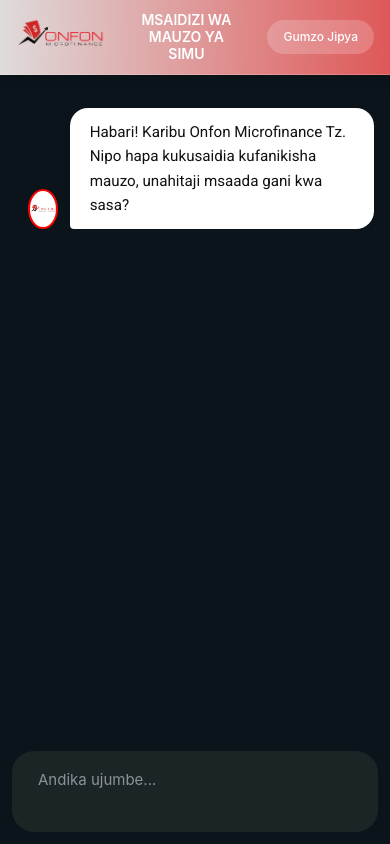
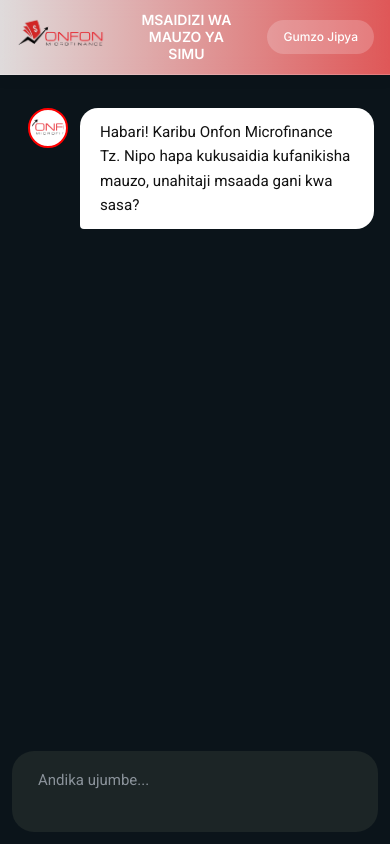
Before and after one commit to omaryomollo15/chat, a plain HTML site: page index.html in a window 390 px wide. Drawn offline with nearby package versions, Linux system fonts and the light colour scheme; a web font is replaced by a local one.

```diff
--- a/styles.css
+++ b/styles.css
@@ -1,12 +1,17 @@
+
+/* Import Google Fonts for Inter (headers) and Roboto (body) */
+@import url('https://fonts.googleapis.com/css2?family=Inter:wght@400;500;600;700&family=Roboto:wght@400;500&display=swap');
 
 *, *::before, *::after {
     box-sizing: border-box;
 }
+
 html {
     overflow: hidden;
 }
+
 body {
-    font-family: 'SF Pro Display', 'Inter', -apple-system, BlinkMacSystemFont, 'Segoe UI', Roboto, sans-serif;
+    font-family: 'Roboto', -apple-system, BlinkMacSystemFont, 'Segoe UI', sans-serif;
     margin: 0;
     padding: 0;
     background: #ffffff;
@@ -18,6 +23,12 @@
     line-height: 1.6;
     animation: fadeIn 0.6s ease-out;
 }
+
+@keyframes fadeIn {
+    from { opacity: 0; transform: translateY(10px); }
+    to { opacity: 1; transform: translateY(0); }
+}
+
 #chat-app {
     flex-grow: 1;
     display: flex;
@@ -29,6 +40,7 @@
     overflow: hidden;
     height: 100dvh;
 }
+
 #header {
     position: fixed;
     top: 0;
@@ -47,20 +59,29 @@
     flex-wrap: wrap;
     gap: 1rem;
     border-bottom: 1px solid rgba(255, 255, 255, 0.2);
-    font-family: 'SF Pro Display', sans-serif;
+    font-family: 'Inter', sans-serif;
     font-weight: 600;
     box-shadow: 0 4px 12px rgba(0, 0, 0, 0.08);
     z-index: 50;
+    animation: slideInHeader 0.5s ease-out;
 }
+
+@keyframes slideInHeader {
+    from { transform: translate(-50%, -20px); opacity: 0; }
+    to { transform: translate(-50%, 0); opacity: 1; }
+}
+
 #header span {
     font-size: clamp(1.25rem, 4vw, 1.75rem);
     flex: 1;
     text-align: center;
     transition: transform 0.3s ease;
 }
+
 #header img {
     max-height: clamp(2rem, 10vw, 4rem);
 }
+
 #new-chat-button {
     background: rgba(255, 255, 255, 0.2);
     color: #ffffff;
@@ -68,10 +89,17 @@
     border-radius: 1.5rem;
     padding: clamp(0.5rem, 2vw, 0.75rem) clamp(1rem, 3vw, 1.5rem);
     font-size: clamp(0.75rem, 2.5vw, 0.875rem);
-    font-family: 'SF Pro Display', sans-serif;
+    font-family: 'Inter', sans-serif;
     font-weight: 500;
     cursor: pointer;
+    transition: transform 0.2s ease, background 0.2s ease;
 }
+
+#new-chat-button:hover {
+    transform: scale(1.05);
+    background: rgba(255, 255, 255, 0.3);
+}
+
 #chat-container {
     flex-grow: 1;
     display: flex;
@@ -80,6 +108,7 @@
     overflow: hidden;
     padding-top: clamp(5rem, 15vw, 6.5rem);
 }
+
 #chat-messages {
     flex-grow: 1;
     overflow-y: auto;
@@ -87,23 +116,36 @@
     scrollbar-width: none;
     background: #0B141A;
 }
+
 #chat-messages::-webkit-scrollbar {
     display: none;
 }
+
 .message {
     display: flex;
     align-items: flex-end;
     margin: 0.75rem 0;
+    animation: slideInMessage 0.3s ease-out;
 }
+
+@keyframes slideInMessage {
+    from { opacity: 0; transform: translateY(10px); }
+    to { opacity: 1; transform: translateY(0); }
+}
+
 [dir="rtl"] .message {
     flex-direction: row-reverse;
 }
+
 .user-message {
     justify-content: flex-end;
 }
+
 .bot-message {
     justify-content: flex-start;
+    align-items: flex-start; /* Align logo and message top for consistency */
 }
+
 .message-content {
     max-width: 75%;
     padding: 0.75rem 1.25rem;
@@ -113,54 +155,80 @@
     line-height: 1.6;
     white-space: pre-wrap;
 }
+
 .user-message .message-content {
     background: #F38E8E;
     color: #121212;
     border-bottom-right-radius: 4px;
 }
+
 .bot-message .message-content {
     background: #ffffff;
     color: #121212;
     border-bottom-left-radius: 4px;
 }
+
 .price-table {
     width: 100%;
     border-collapse: collapse;
     color: #E0E0E0;
     border-radius: 12px;
     background: #1C2526;
+    animation: fadeInTable 0.5s ease-out;
 }
+
+@keyframes fadeInTable {
+    from { opacity: 0; }
+    to { opacity: 1; }
+}
+
 .price-table th,
 .price-table td {
     padding: 1rem;
     text-align: left;
     border-bottom: 1px solid #2A2F32;
 }
+
 .price-table th {
     background: #F38E8E;
     color: #121212;
     font-weight: 600;
 }
+
 .price-table-container {
     overflow-x: auto;
     margin: 0.75rem 0;
 }
+
 .profile-circle {
     width: 3rem;
     height: 3rem;
     border-radius: 50%;
     margin: 0 0.75rem;
+    flex-shrink: 0; /* Prevent shrinking due to long messages */
+    display: flex;
+    align-items: center;
+    justify-content: center;
+    animation: scaleIn 0.3s ease-out;
 }
+
 .bot-message .profile-circle {
     background: #ffffff;
     border: 2px solid #ff0000;
 }
+
 .profile-circle img {
-    width: 100%;
-    height: 100%;
-    object-fit: contain;
+    width: 2.5rem; /* Fixed size to maintain shape */
+    height: 2.5rem;
+    object-fit: cover; /* Ensures image fills without distortion */
     border-radius: 50%;
 }
+
+@keyframes scaleIn {
+    from { transform: scale(0.8); opacity: 0; }
+    to { transform: scale(1); opacity: 1; }
+}
+
 .input-wrapper {
     position: sticky;
     bottom: 0;
@@ -170,7 +238,13 @@
     background: #1C2526;
     border-radius: 22px;
     padding: 0.5rem;
+    transition: transform 0.2s ease;
 }
+
+.input-wrapper:focus-within {
+    transform: scale(1.02);
+}
+
 #user-input {
     width: 100%;
     border: none;
@@ -183,10 +257,13 @@
     resize: none;
     min-height: 2.5rem;
     max-height: 8rem;
+    font-family: 'Roboto', sans-serif;
 }
+
 #user-input::placeholder {
     color: #8A929A;
 }
+
 #send-button {
     display: none;
     background: #F38E8E;
@@ -198,10 +275,19 @@
     cursor: pointer;
     margin-right: 0.75rem;
     font-size: 1rem;
+    transition: transform 0.2s ease;
 }
+
 #send-button.active {
     display: inline-block;
+    animation: popIn 0.3s ease-out;
 }
+
+@keyframes popIn {
+    from { transform: scale(0.5); opacity: 0; }
+    to { transform: scale(1); opacity: 1; }
+}
+
 #typing-indicator {
     display: none;
     padding: 0.75rem 1.25rem;
@@ -213,9 +299,18 @@
     border-bottom-left-radius: 4px;
     font-size: 1rem;
 }
+
+@media (prefers-reduced-motion: reduce) {
+    body, #header, .message, .price-table, .profile-circle, .input-wrapper, #send-button {
+        animation: none;
+        transition: none;
+    }
+}
+
 .debug-visible {
     border: 2px solid red !important;
 }
+
 @media (max-width: 640px) {
     #chat-app {
         margin: 0;
@@ -225,10 +320,10 @@
         padding: 0.75rem 1rem;
     }
     #header span {
-        font-size: clamp(0.875rem, 3.5vw, 1.25rem); /* Adjusted for mobile screens */
-        overflow-wrap: break-word; /* Prevents text overflow */
-        line-height: 1.2; /* Improves readability */
-        margin: 0 0.5rem; /* Reduced margin to fit small screens */
+        font-size: clamp(0.875rem, 3.5vw, 1.25rem);
+        overflow-wrap: break-word;
+        line-height: 1.2;
+        margin: 0 0.5rem;
     }
     #chat-messages {
         padding: 1rem;
@@ -245,6 +340,12 @@
     .profile-circle {
         width: 2.5rem;
         height: 2.5rem;
+        flex-shrink: 0; /* Prevent shrinking on mobile */
+    }
+    .profile-circle img {
+        width: 2rem; /* Fixed size for mobile */
+        height: 2rem;
+        object-fit: cover;
     }
     .input-wrapper {
         margin: 0.75rem;
```
